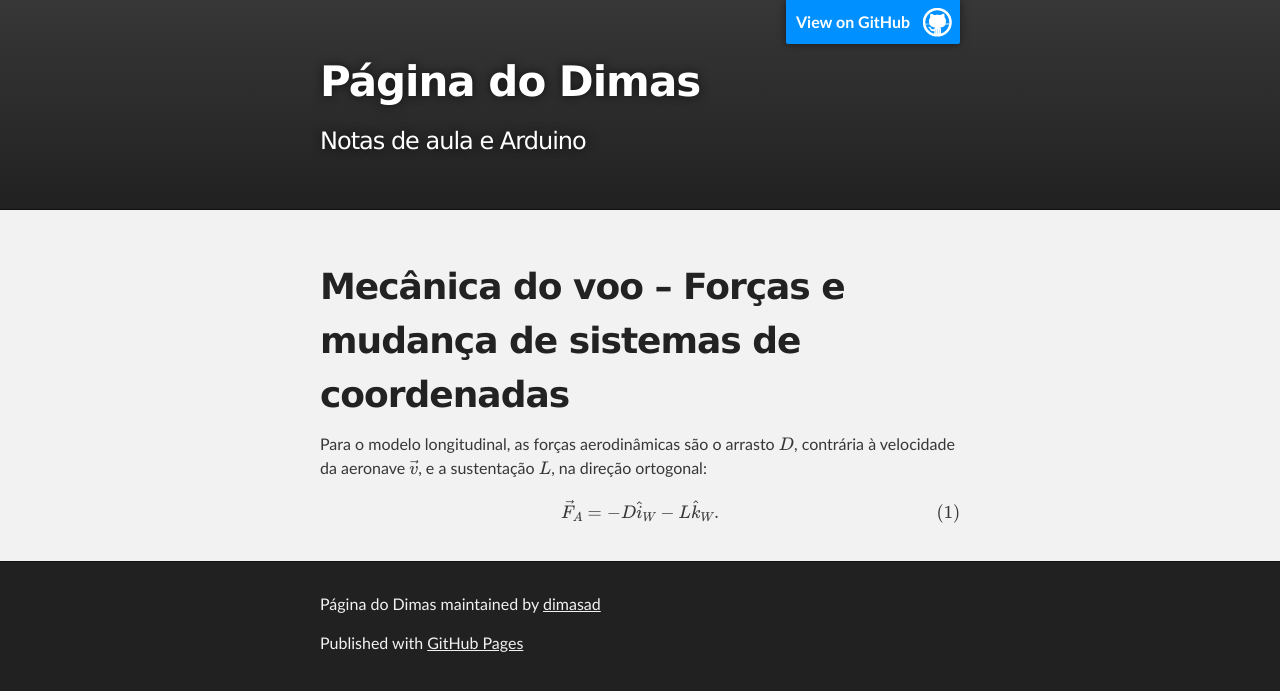
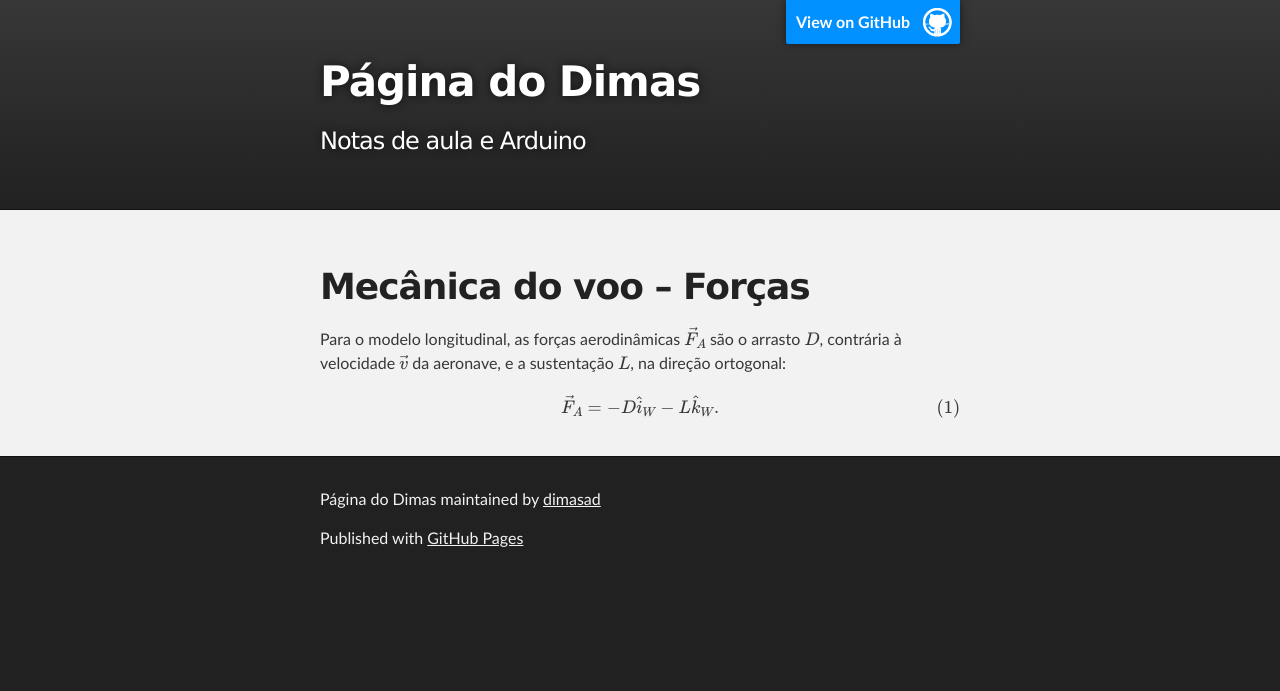
Before and after one commit to dimasad/dimasad.github.io.OLD, a Jekyll site: the page built from _aulas/mecvoo-forcas-long.md, in a window 1280 px wide. Shown: the top 691 px of the page. Built offline with Jekyll 4.4.1, drawn with Linux system fonts in a browser that asks for light colours; formulas are drawn with MathJax 3.

```diff
--- a/_aulas/mecvoo-forcas-long.md
+++ b/_aulas/mecvoo-forcas-long.md
@@ -1,13 +1,13 @@
 ---
 layout: default
-title: Mecânica do voo -- Forças e mudança de sistemas de coordenadas
+title: Mecânica do voo -- Forças
 ---
 
-Mecânica do voo -- Forças e mudança de sistemas de coordenadas
-==============================================================
+Mecânica do voo -- Forças
+=========================
 
-Para o modelo longitudinal, as forças aerodinâmicas são o arrasto $$D$$,
-contrária à velocidade da aeronave $$\vec v$$, e a sustentação $$L$$,
+Para o modelo longitudinal, as forças aerodinâmicas $$\vec F_A$$ são o arrasto
+$$D$$, contrária à velocidade $$\vec v$$ da aeronave, e a sustentação $$L$$,
 na direção ortogonal:
 
 \begin{equation}
--- a/assets/css/style.scss
+++ b/assets/css/style.scss
@@ -2,3 +2,9 @@
 ---
 
 @import "jekyll-theme-slate";
+
+.center-image
+{
+    margin: 0 auto;
+    display: block;
+}
```
Also changed, not shown: _aulas/mecvoo-long-eqmov.md (+1 -1 lines), _aulas/mecvoo-rot-long.md (added, +84 -0 lines), index.md (+2 -1 lines), assets/images/eixos.png (added), assets/images/rotacao.png (added), assets/images/rotacao.svg (added).
